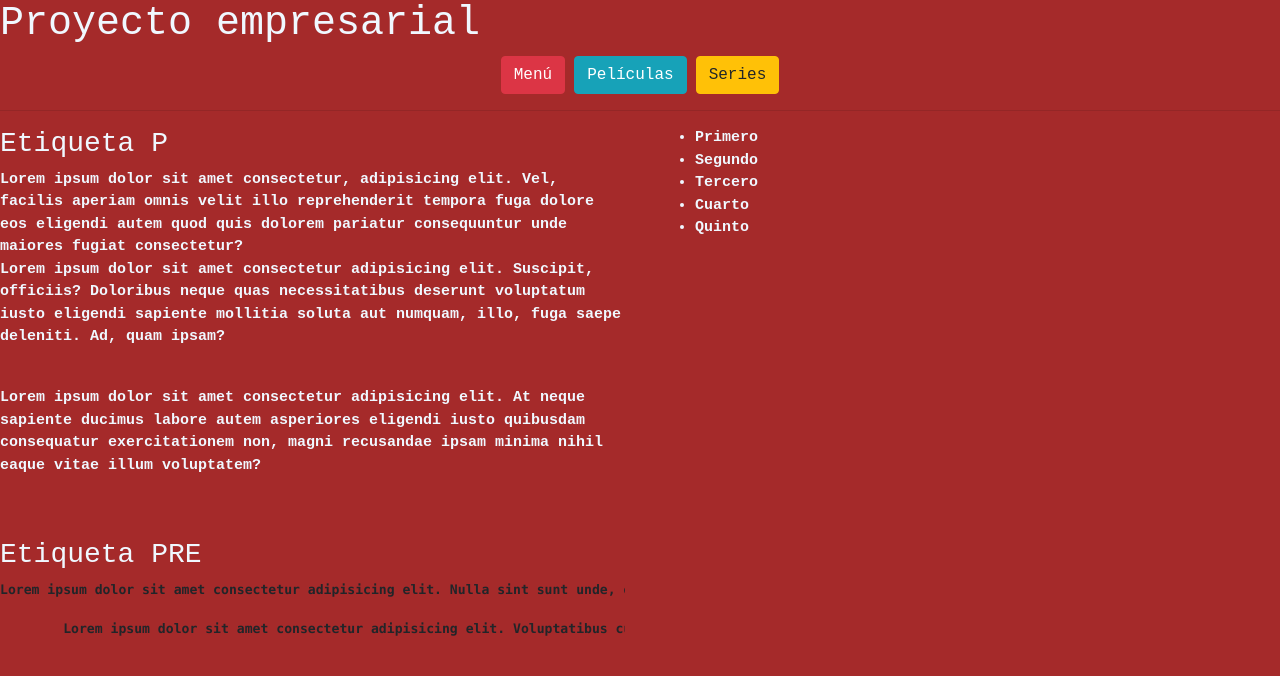
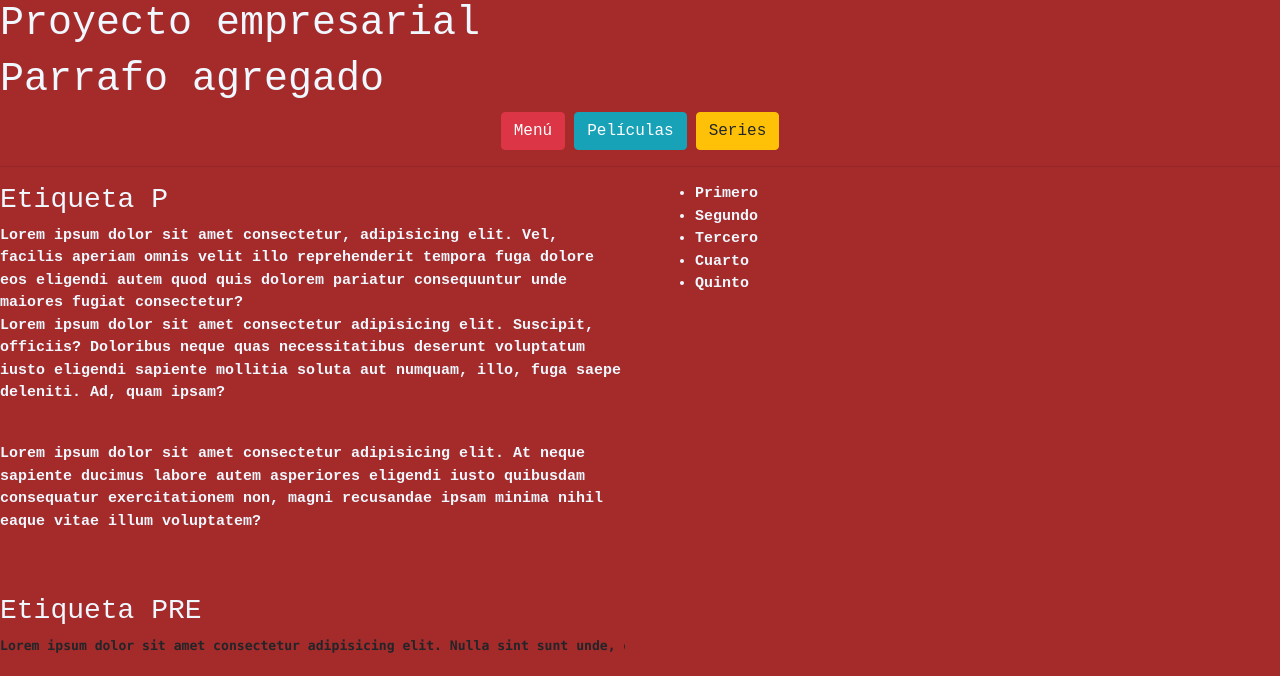
Before and after one commit to Cristian-2020/CursoGit, a plain HTML site: page index.html in a window 1280 px wide. Shown: the top 676 px of the page. Drawn offline with nearby package versions, Linux system fonts and the light colour scheme.

Commit message:
Update index.html

```diff
--- a/index.html
+++ b/index.html
@@ -13,6 +13,11 @@
         <h1>
             Proyecto empresarial
         </h1>
+
+        <h1>
+            Parrafo agregado
+        </h1>
+
 
         <!--<h1>Prueba con h1</h1>
         <h2>Prueba con h2</h2>
```
